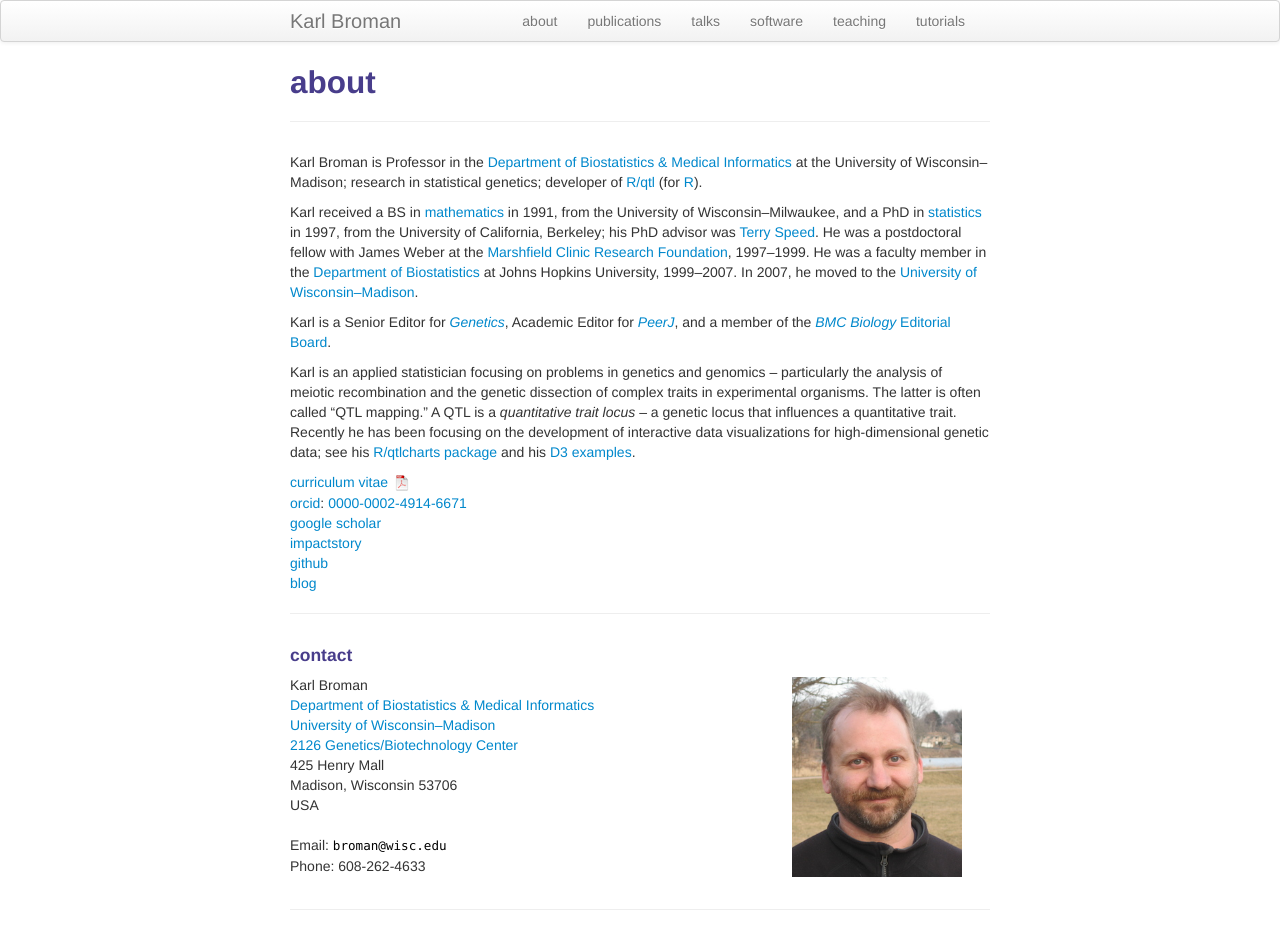
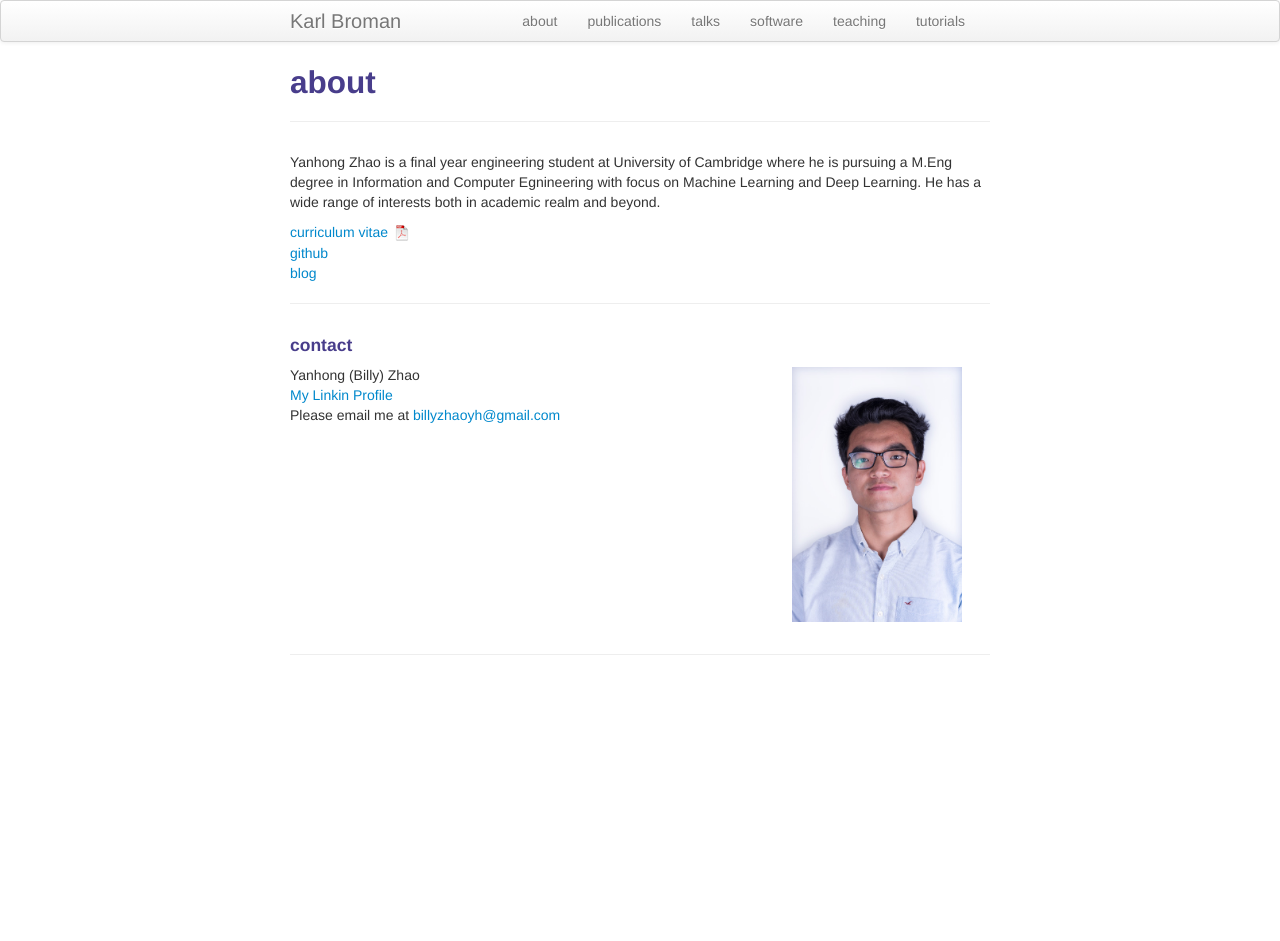
Before and after one commit to billlyzhaoyh/billlyzhaoyh.github.io, a Jekyll site: the page built from pages/about.md, in a window 1280 px wide. Built offline with Jekyll 4.4.1, drawn with Linux system fonts in a browser that asks for light colours; after the commit the page ends 900 px from its top, so only the background shows below that.

Commit message:
First batch of changes

```diff
--- a/pages/about.md
+++ b/pages/about.md
@@ -1,49 +1,16 @@
 ---
 layout: page
 title: about
-description: Karl Broman is Professor in Biostatistics and Medical Informatics at University of Wisconsin - Madison; research in statistical genetics
+description: Yanhong Zhao is a finalist at Univeristy of Cambridge reading Information and Computer Engineering
 ---
 
-Karl Broman is Professor in the
-[Department of Biostatistics &amp; Medical Informatics](https://www.biostat.wisc.edu)
-at the University of Wisconsin&ndash;Madison;
-research in statistical genetics; developer of
-[R/qtl](https://rqtl.org) (for [R](https://www.r-project.org)).
+Yanhong Zhao is a final year engineering student at University of Cambridge where he is pursuing a M.Eng degree
+in Information and Computer Egnineering with focus on Machine Learning and Deep Learning. He has a wide range of
+interests both in academic realm and beyond.
 
-Karl received a BS in [mathematics](http://uwm.edu/math)
-in 1991, from the
-University of Wisconsin&ndash;Milwaukee, and a
-PhD in [statistics](http://stat.berkeley.edu) in 1997, from the
-University of California, Berkeley; his PhD advisor was
-[Terry Speed](http://www.wehi.edu.au/people/terry-speed).
-He was a postdoctoral fellow with James Weber at the
-[Marshfield Clinic Research Foundation](http://research.marshfieldclinic.org),
-1997&ndash;1999. He
-was a faculty member in the [Department of Biostatistics](https://www.jhsph.edu/departments/biostatistics/) at Johns
-Hopkins University, 1999&ndash;2007. In 2007, he moved to the
-[University of Wisconsin&ndash;Madison](https://www.wisc.edu).
-
-Karl is a Senior Editor for [_Genetics_](http://www.genetics.org),
-Academic Editor for [_PeerJ_](https://peerj.com), and
-a member of the [_BMC Biology_](https://bmcbiol.biomedcentral.com)
-[Editorial Board](https://bmcbiol.biomedcentral.com/about/editorial-board).
-
-Karl is an applied statistician focusing on problems in genetics and
-genomics &ndash; particularly the analysis of meiotic recombination and the
-genetic dissection of complex traits in experimental organisms. The
-latter is often called &ldquo;QTL mapping.&rdquo; A QTL is a
-_quantitative trait locus_ &ndash; a genetic locus that influences a
-quantitative trait. Recently he has been focusing on the development
-of interactive data visualizations for high-dimensional genetic data;
-see his [R/qtlcharts package](https://kbroman.org/qtlcharts) and
-his [D3 examples](https://www.biostat.wisc.edu/~kbroman/D3).
-
-[curriculum vitae ![CV as pdf](icons16/pdf-icon.png)]({{ BASE_PATH }}/assets/broman_cv.pdf)<br/>
-[orcid](https://orcid.org): [0000-0002-4914-6671](https://orcid.org/0000-0002-4914-6671)<br/>
-[google scholar](https://scholar.google.com/citations?sortby=pubdate&hl=en&user=42tCp5UAAAAJ&view_op=list_works)<br/>
-[impactstory](https://impactstory.org/u/0000-0002-4914-6671)<br/>
-[github](https://github.com/kbroman)<br/>
-[blog](https://kbroman.org/blog)
+[curriculum vitae ![CV as pdf](icons16/pdf-icon.png)]({{ BASE_PATH }}/assets/billy_cv.pdf)<br/>
+[github](https://github.com/billlyzhaoyh)<br/>
+[blog](https://tripodprojectblog.wordpress.com)
 
 ---
 
@@ -52,26 +19,14 @@ his [D3 examples](https://www.biostat.wisc.edu/~kbroman/D3).
 
     <div class="row-fluid">
         <div class="span5">
-            Karl Broman<br/>
-            <a href="https://www.biostat.wisc.edu">Department of Biostatistics &amp; Medical Informatics</a><br/>
-            <a href="https://www.wisc.edu">University of Wisconsin&ndash;Madison</a><br/>
-            <a href="https://map.wisc.edu/s/2tie3nen">2126 Genetics/Biotechnology Center</a><br/>
-            425 Henry Mall<br/>
-            Madison, Wisconsin 53706<br/>
-            USA<br/><br/>
-
-            <div id="hide_email">
-            Email: <code>bro</code><b>I</b><code>man</code><b>don't</b><code>@</code><b>want</b><code></code><b>spam!
-            </b><code></code><b>So</b><code></code><b>please</b><code>wi</code><b>leave
-            </b><code>sc</code><b>me</b><code>.</code><b>alone</b><code>e</code><b>!</b><code>du</code><br/>
-            Phone: 608-262-4633
-            </div>
+            Yanhong (Billy) Zhao<br/>
+            <a href="https://www.linkedin.com/in/yanhong-billy-zhao-9913ba140/">My Linkin Profile</a><br/>
+            Please email me at <a href="mailto:billyzhaoyh@gmail.com">billyzhaoyh@gmail.com</a>
         </div>
-
         <div class="span2">
         <a href="../assets/pics/karl_2014-03-30.jpg">
-            <img src="../assets/pics/karl_2014-03-30_small.jpg"
-                  title="Karl Broman" alt="Karl Broman"/></a>
+            <img src="../assets/pics/Billy_Zhao.jpg"
+                  title="Yanhong Zhao" alt="Yanhong Zhao"/></a>
         </div>
     </div>
 </div>
```
Also changed, not shown: index.md (+2 -3 lines), ReadMe.md, assets/pics/Billy_Zhao.jpg (added), assets/pics/karl_2014-03-30.jpg (deleted), assets/pics/karl_2014-03-30_small.jpg (deleted), assets/pics/karl_2014-03-30_square.jpg (deleted), 5 other files.
